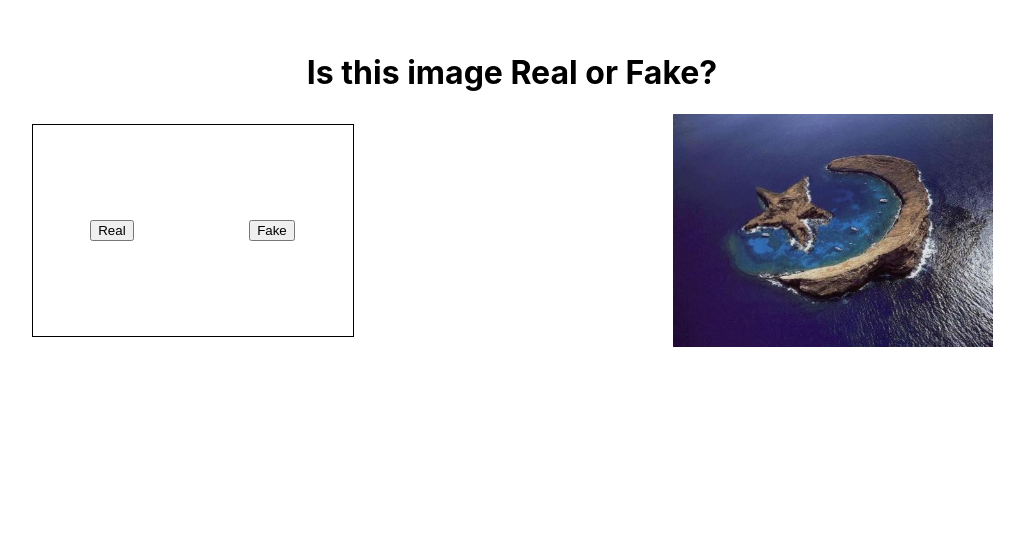
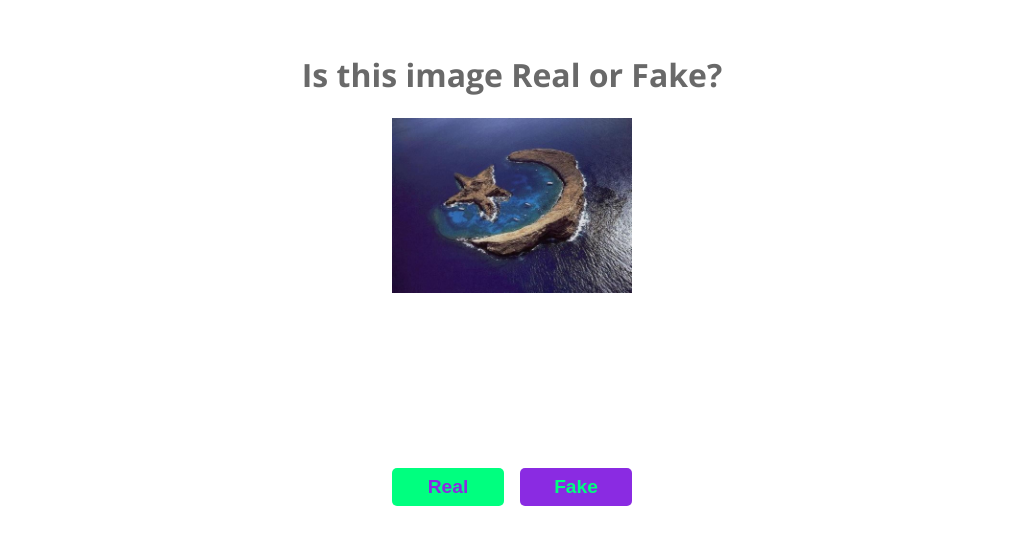
Before and after one commit to adva-mo/RealOrFake, a React (Create React App) app: page / in a window 1280 px wide. Shown: the top 544 px of the page, without its empty margins (128-1152 px from the left). Built offline with nearby package versions, Linux system fonts and the light colour scheme.

Commit message:
Version #1

```diff
--- a/src/App.css
+++ b/src/App.css
@@ -1,9 +1,17 @@
+@import url("https://fonts.googleapis.com/css2?family=Open+Sans:ital,wght@0,300;0,400;0,500;0,600;0,700;0,800;1,300;1,400&display=swap");
+* {
+  --primary-green: #00ff7f;
+  --primary-purple: #8a2be2;
+  --gray: #696969;
+}
 body {
   padding: 2rem 0;
+  font-family: "Open Sans", sans-serif;
+  color: var(--gray);
+  font-weight: 500;
 }
 .main-img {
-  width: 20rem;
-  /* height: 15rem; */
+  width: 15rem;
 }
 .App {
   display: flex;
@@ -18,18 +26,17 @@ body {
   justify-content: space-around;
   align-items: center;
   text-align: center;
-  /* flex-grow: 1; */
 }
 .main-box {
   width: 100%;
+  justify-content: center;
+  align-items: center;
 }
-.dinamic-box {
-  border: 1px solid black;
-  width: 20rem;
-  height: 13.2rem;
-}
-.buttons-container {
-  width: 100%;
+.more-info-box {
+  border: #696969 1px solid;
+  border-radius: 5px;
+  width: 90%;
+  margin-top: 1rem;
 }
 .more-info-img {
   width: 4rem;
@@ -37,3 +44,40 @@ body {
 .correct {
   border: 2px red solid;
 }
+button {
+  border: none;
+  width: 7rem;
+  padding: 0.5rem 1rem;
+  border-radius: 5px;
+  font-size: larger;
+  font-weight: 600;
+  margin: 0 0.5rem;
+}
+#real {
+  color: #8a2be2;
+  background-color: #00ff7f;
+}
+#fake,
+#new-game {
+  color: #00ff7f;
+  background-color: #8a2be2;
+}
+#new-game {
+  width: fit-content;
+}
+.main-img-container {
+  height: 350px;
+}
+@media (max-width: 500px) {
+  .dinamic-box {
+    display: flex;
+    flex-direction: column;
+  }
+  #real,
+  #fake {
+    margin-top: 0.2rem;
+  }
+  .more-info-box {
+    width: 90vw;
+  }
+}
--- a/src/App.js
+++ b/src/App.js
@@ -31,36 +31,39 @@ function App() {
   return (
     <div className="App">
       <h1>Is this image Real or Fake?</h1>
+      <div className="main-img-container">
+        <img
+          className="main-img"
+          src={require(`../public/${current}.jpeg`)}
+          alt="img"
+        />
+      </div>
       <div className="main-box flex-row">
         {isGame ? (
-          <div className="dinamic-box flex-row">
+          <>
             <button id="real" onClick={handleclick}>
               Real
             </button>
             <button id="fake" onClick={handleclick}>
               Fake
             </button>
-          </div>
+          </>
         ) : (
-          <div className="dinamic-box">
+          <>
             {isWinner ? <p>You won!</p> : <p>lost!</p>}
             <button
+              id="new-game"
               onClick={() => {
                 window.location.reload();
               }}
             >
               new game
             </button>
-          </div>
+          </>
         )}
-        <img
-          className="main-img"
-          src={require(`../public/${current}.jpeg`)}
-          alt="img"
-        />
       </div>
       {msg && (
-        <div>
+        <div className="more-info-box">
           <p>{msg}</p>
           <img
             className="more-info-img"
```
Also changed, not shown: public/8.jpeg.
